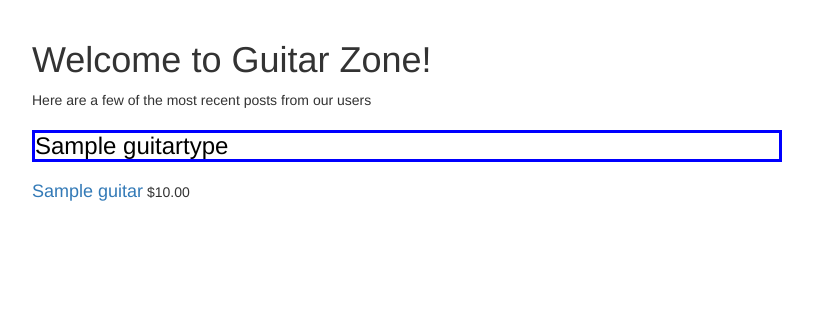
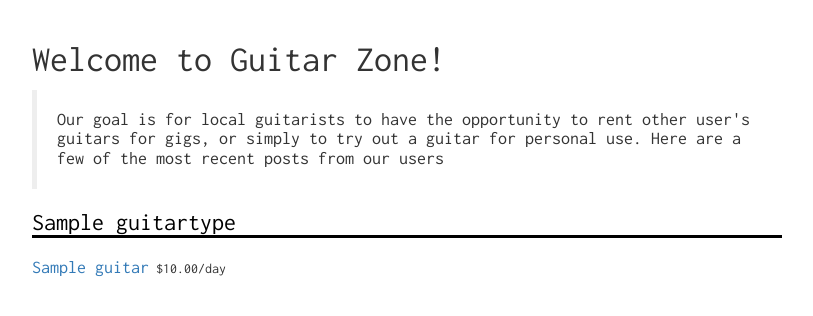
Before and after one commit to richievs91/guitar_zone, a Django app: page /guitar_zone/home/ in a window 1280 px wide. Shown: the part 52-368 px from the top of the page, without its empty margins (38-851 px from the left). Run offline with Django 3.2, Linux system fonts and the light colour scheme; tables that the repository leaves empty hold one stand-in row (values such as "Sample post"); parts of the project's set-up code (start-up, migrations or seed data) failed here and were passed over; some libraries are stand-ins or nearby versions.

Commit message:
added styling

```diff
--- a/guitar_zone/static/css/styles.css
+++ b/guitar_zone/static/css/styles.css
@@ -1,16 +1,19 @@
 .no_hover_product_type_header {
     color: black;
-    border: 3px solid blue;
+    font-family: 'Inconsolata', monospace;
+    border-bottom: 3px solid black;
 }
 
 .product_type_header {
     color: black;
-    border: 3px solid black;
+    border-bottom: 3px solid black;
+    font-family: 'Inconsolata', monospace;
 }
 
 .product_type_header:hover {
     color: purple;
     border: 3px solid purple;
+    font-family: 'Inconsolata', monospace;
 }
 
 .inline {
@@ -25,3 +28,7 @@ a:hover {
 h1 a {
     color: #FCA205;
 }
+
+.welcome {
+    font-family: 'Inconsolata', monospace;
+}
--- a/guitar_zone/templates/guitar_zone/base.html
+++ b/guitar_zone/templates/guitar_zone/base.html
@@ -5,6 +5,7 @@
         <link rel="stylesheet" href="//maxcdn.bootstrapcdn.com/bootstrap/3.2.0/css/bootstrap.min.css">
         <link rel="stylesheet" href="//maxcdn.bootstrapcdn.com/bootstrap/3.2.0/css/bootstrap-theme.min.css">
         <link rel="stylesheet" href="{% static 'css/styles.css' %}">
+        <link href="https://fonts.googleapis.com/css?family=Inconsolata" rel="stylesheet">
     </head>
     <body>
         <body>
--- a/guitar_zone/templates/guitar_zone/guitar_detail.html
+++ b/guitar_zone/templates/guitar_zone/guitar_detail.html
@@ -1,9 +1,9 @@
 {% extends 'guitar_zone/base.html' %}
 
 {% block content %}
-    <h1>Guitar Details</h1>
-    <h2>{{guitar.name}}</h2>
-    <div>
+    <h1 class="welcome">Guitar Details</h1>
+    <h2 class="welcome">{{guitar.name}}</h2>
+    <div class="welcome">
         <h3>Description: {{guitar.description}}</h3>
         <h3>Price: ${{guitar.price}}/day</h3>
     {% if user.is_authenticated %}
--- a/guitar_zone/templates/guitar_zone/guitars.html
+++ b/guitar_zone/templates/guitar_zone/guitars.html
@@ -1,11 +1,11 @@
 {% extends 'guitar_zone/base.html' %}
 
 {% block content %}
-  <h1>Available Guitars</h1>
+  <h1 class="welcome">Available Guitars for Rent</h1>
   {% for guit in guitars_info %}
       <a href="{% url 'guitar_zone:guitartype' guit.type_id %}"><h3 class="product_type_header">{{ guit.type_label_name }}({{ guit.count }})</h3></a>
         {% for g in guit.g_list %}
-          <div>
+          <div class="welcome">
             <a href="{% url 'guitar_zone:guitardetail' g.id %}"><h4 class="inline">{{ g.name }}</h4></a>
             <p class="inline">${{ g.price }}/day</p>
           </div>
--- a/guitar_zone/templates/guitar_zone/home.html
+++ b/guitar_zone/templates/guitar_zone/home.html
@@ -1,16 +1,18 @@
 {% extends 'guitar_zone/base.html' %}
 
 {% block content %}
-  <h1>Welcome to Guitar Zone!</h1>
-  <p>Here are a few of the most recent posts from our users</p>
+  <h1 class="welcome">Welcome to Guitar Zone!</h1>
+  <blockquote>
+  <h4 class="welcome">Our goal is for local guitarists to have the opportunity to rent other user's guitars for gigs, or simply to try out a guitar for personal use. Here are a few of the most recent posts from our users</h4>
+  </blockquote>
   {% for gt in guitar_type %}
       <h3 class="no_hover_product_type_header">{{ gt.label_name }}</h3>
       {% for gui in guitar %}
         {% for g in gui %}
         {% if g.guitar_type.pk == gt.pk %}
-          <div>
+          <div class="welcome">
             <a href="{% url 'guitar_zone:guitardetail' g.id %}"><h4 class="inline">{{ g.name }}</h4></a>
-            <p class="inline">${{ g.price }}</p>
+            <p class="inline">${{ g.price }}/day</p>
           </div>
       {% endif %}
       {% endfor %}
--- a/guitar_zone/templates/guitar_zone/payment_type.html
+++ b/guitar_zone/templates/guitar_zone/payment_type.html
@@ -1,8 +1,8 @@
 {% extends 'guitar_zone/base.html' %}
 {% block content %}
-<h1>Add Your Credit Card Information</h1> <div>
+<h1 class="welcome">Add Your Credit Card Information</h1> <div>
 
-    <h3>
+    <h3 class="welcome">
     <form id="add_payment_type_form" method="post" action="addpayment">
         {% csrf_token %}
         {% for hidden in form.hidden_fields %}
--- a/guitar_zone/templates/guitar_zone/rent_out_guitar.html
+++ b/guitar_zone/templates/guitar_zone/rent_out_guitar.html
@@ -1,10 +1,10 @@
 {% extends 'guitar_zone/base.html' %}
 {% block content %}
 {% load staticfiles %}
-<h1>Post Your Guitar</h1>
+<h1 class="welcome">Post Your Guitar</h1>
 <div>
     <h4>
-    <form id="add_product_form" method="post" action="addproduct">
+    <form id="add_product_form" method="post" action="addproduct" class="welcome">
         {% csrf_token %}
         {% for hidden in form.hidden_fields %}
             {{ hidden }}
```
